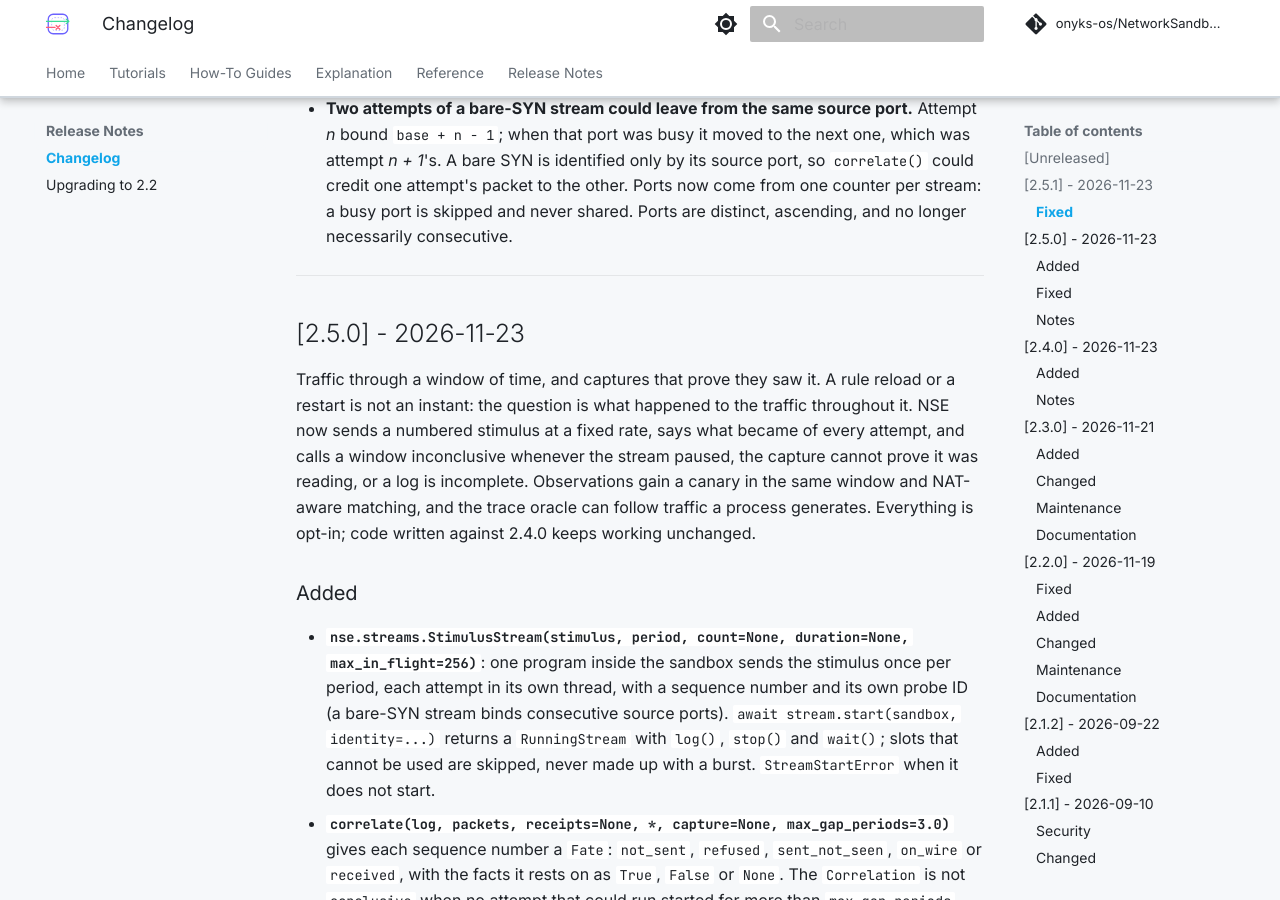
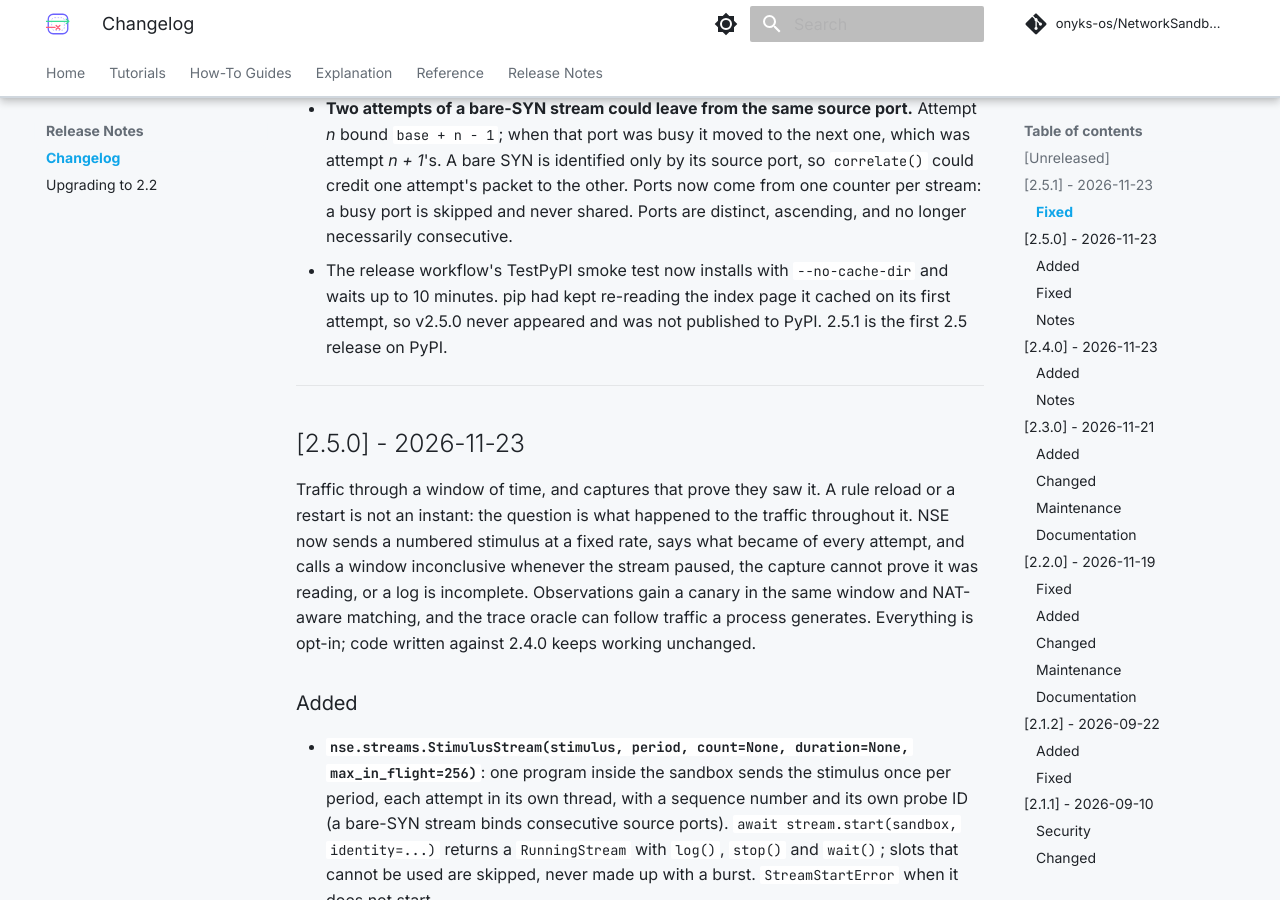
Before and after one commit to onyks-os/NetworkSandboxEngine, an MkDocs documentation site: the page built from docs/web/release-notes/changelog.md, in a window 1280 px wide and 900 px high, scrolled down 490 px. Built offline with MkDocs 1.6.1 and Material for MkDocs 9.7.7, drawn with Linux system fonts in a browser that asks for light colours; comment, search, counter and statistics services are not loaded.

Commit message:
release: bypass pip's cache while waiting for TestPyPI
v2.5.0's smoke test gave up after 5 minutes although the upload had
succeeded: pip kept re-reading the index page cached on its first
attempt. Install with --no-cache-dir and wait up to 10 minutes.

Co-Authored-By: Claude Opus 5.5 <noreply@anthropic.com>
Signed-off-by: onyks-os <129986281+onyks-os@users.noreply.github.com>

```diff
--- a/docs/web/release-notes/changelog.md
+++ b/docs/web/release-notes/changelog.md
@@ -21,6 +21,10 @@ The format follows [Keep a Changelog](https://keepachangelog.com/en/1.0.0/). Thi
   other. Ports now come from one counter per stream: a busy port is skipped
   and never shared. Ports are distinct, ascending, and no longer necessarily
   consecutive.
+- The release workflow's TestPyPI smoke test now installs with
+  `--no-cache-dir` and waits up to 10 minutes. pip had kept re-reading the
+  index page it cached on its first attempt, so v2.5.0 never appeared and was
+  not published to PyPI. 2.5.1 is the first 2.5 release on PyPI.
 
 ---
 
```
Also changed, not shown: CHANGELOG.md (+4 -0 lines), 1 other file.
